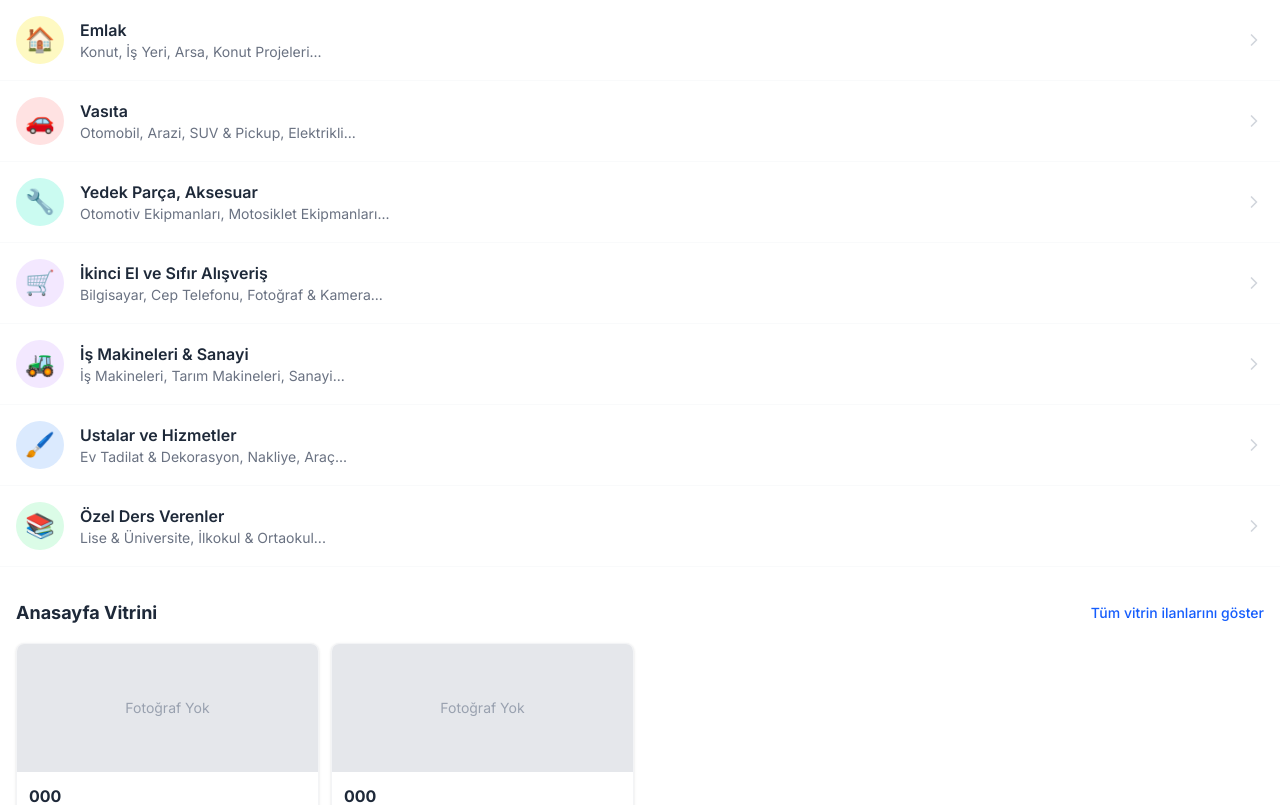
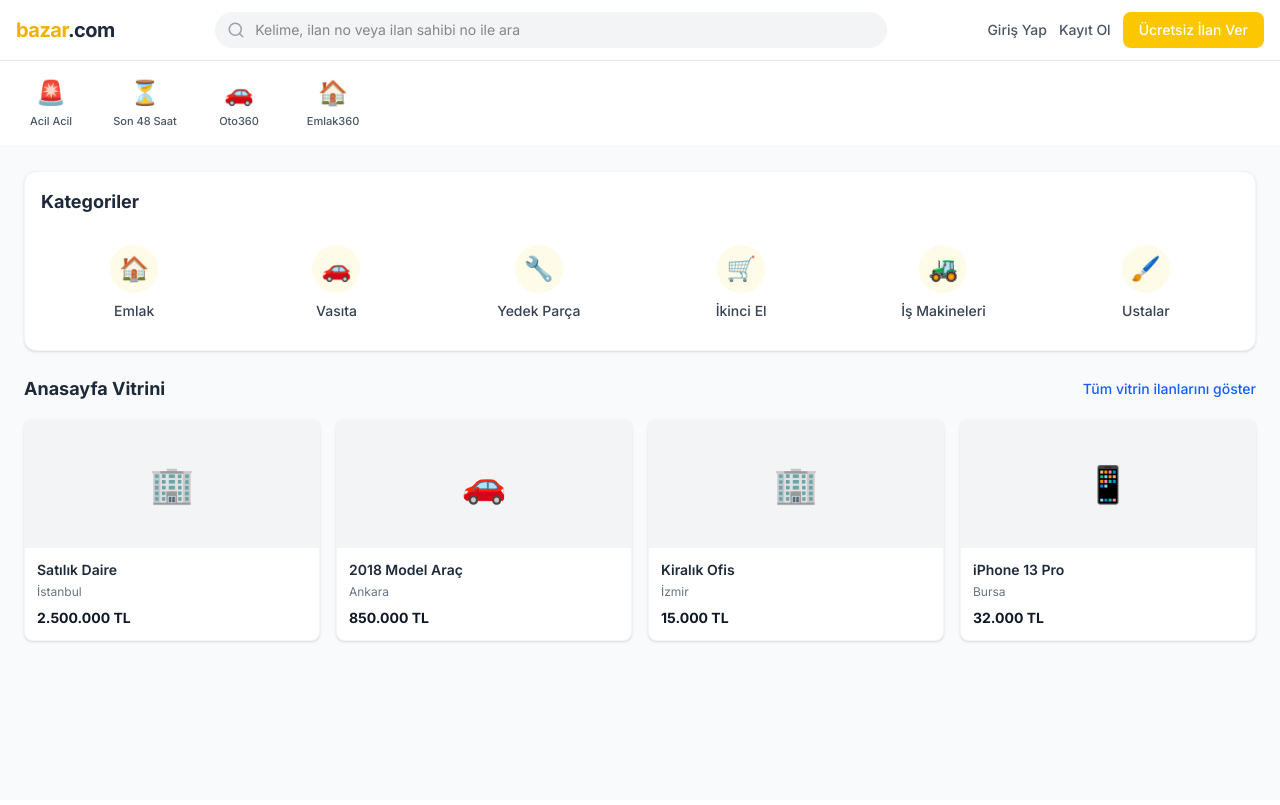
Before and after one commit to fd1328fd-hash/web-ticaret, a Next.js app: page / in a window 1280 px wide. Shown: the top 805 px of the page. Built offline with nearby package versions, Linux system fonts and the light colour scheme.

Commit message:
Ana sayfa sahibinden tarzinda sadeleştirildi

```diff
--- a/app/page.tsx
+++ b/app/page.tsx
@@ -2,7 +2,7 @@ import Link from 'next/link';
 import { Search, Menu } from 'lucide-react';
 
 export default function Home() {
-  // Sadece üstteki yatay kayan butonlarda görünecek
+  // Hızlı erişim butonları (Yatay kayan)
   const hizliLinkler = [
     { name: 'Acil Acil', href: '/kategori/acil', icon: '🚨' },
     { name: 'Son 48 Saat', href: '/kategori/son48', icon: '⏳' },
@@ -10,24 +10,62 @@ export default function Home() {
     { name: 'Emlak360', href: '/kategori/emlak360', icon: '🏠' },
   ];
 
-  // Ana kategori listesi (Acil Acil buradan kaldırıldı)
+  // Ana Kategoriler (Izgara Düzeni)
   const kategoriler = [
-    { name: 'Emlak', desc: 'Konut, İş Yeri, Arsa, Konut Projeleri...', href: '/kategori/emlak', icon: '🏠', color: 'bg-yellow-100 text-yellow-600' },
-    { name: 'Vasıta', desc: 'Otomobil, Arazi, SUV & Pickup, Elektrikli...', href: '/kategori/vasita', icon: '🚗', color: 'bg-red-100 text-red-600' },
-    { name: 'Yedek Parça, Aksesuar', desc: 'Otomotiv Ekipmanları, Motosiklet Ekipmanları...', href: '/kategori/yedek-parca', icon: '🔧', color: 'bg-teal-100 text-teal-600' },
-    { name: 'İkinci El ve Sıfır Alışveriş', desc: 'Bilgisayar, Cep Telefonu, Fotoğraf & Kamera...', href: '/kategori/alisveris', icon: '🛒', color: 'bg-purple-100 text-purple-600' },
-    { name: 'İş Makineleri & Sanayi', desc: 'İş Makineleri, Tarım Makineleri, Sanayi...', href: '/kategori/is-makineleri', icon: '🚜', color: 'bg-purple-100 text-purple-600' },
-    { name: 'Ustalar ve Hizmetler', desc: 'Ev Tadilat & Dekorasyon, Nakliye, Araç...', href: '/kategori/ustalar', icon: '🖌️', color: 'bg-blue-100 text-blue-600' },
-    { name: 'Özel Ders Verenler', desc: 'Lise & Üniversite, İlkokul & Ortaokul...', href: '/kategori/ozel-ders', icon: '📚', color: 'bg-green-100 text-green-600' },
+    { name: 'Emlak', href: '/kategori/emlak', icon: '🏠' },
+    { name: 'Vasıta', href: '/kategori/vasita', icon: '🚗' },
+    { name: 'Yedek Parça', href: '/kategori/yedek-parca', icon: '🔧' },
+    { name: 'İkinci El', href: '/kategori/alisveris', icon: '🛒' },
+    { name: 'İş Makineleri', href: '/kategori/is-makineleri', icon: '🚜' },
+    { name: 'Ustalar', href: '/kategori/ustalar', icon: '🖌️' },
+  ];
+
+  // Vitrin İlanları (Örnek)
+  const vitrinIlanlari = [
+    { id: 1, title: 'Satılık Daire', price: '2.500.000 TL', location: 'İstanbul', img: '🏢' },
+    { id: 2, title: '2018 Model Araç', price: '850.000 TL', location: 'Ankara', img: '🚗' },
+    { id: 3, title: 'Kiralık Ofis', price: '15.000 TL', location: 'İzmir', img: '🏢' },
+    { id: 4, title: 'iPhone 13 Pro', price: '32.000 TL', location: 'Bursa', img: '📱' },
   ];
 
   return (
-    <div className="pb-20">
-      {/* Üst Arama Çubuğu (Mobil için) */}
-      <div className="md:hidden bg-white sticky top-0 z-40 p-3 border-b border-gray-200">
+    <div className="pb-20 bg-gray-50 min-h-screen">
+
+      {/* Üst Başlık ve Arama Çubuğu */}
+      <div className="bg-white sticky top-0 z-40 border-b border-gray-200">
+        <div className="max-w-7xl mx-auto px-4 py-3 flex items-center justify-between gap-4">
+          {/* Logo ve Menü (Mobil için) */}
           <div className="flex items-center gap-3">
-          <Menu className="text-gray-600" size={24} />
-          <div className="flex-1 relative">
+            <Menu className="md:hidden text-gray-600" size={24} />
+            <Link href="/" className="text-xl font-bold tracking-tight">
+              <span className="text-yellow-500">bazar</span><span className="text-gray-800">.com</span>
+            </Link>
+          </div>
+
+          {/* Arama Çubuğu */}
+          <div className="flex-1 hidden md:flex relative max-w-2xl">
+            <Search className="absolute left-3 top-1/2 -translate-y-1/2 text-gray-400" size={18} />
+            <input
+              type="text"
+              placeholder="Kelime, ilan no veya ilan sahibi no ile ara"
+              className="w-full bg-gray-100 rounded-full py-2 pl-10 pr-4 text-sm focus:outline-none focus:ring-2 focus:ring-yellow-400"
+            />
+          </div>
+
+          {/* Sağ Üst Butonlar */}
+          <div className="flex items-center gap-3 text-sm font-medium">
+            <Link href="/giris" className="text-gray-600 hover:text-yellow-500 hidden md:block">Giriş Yap</Link>
+            <Link href="/kayit" className="text-gray-600 hover:text-yellow-500 hidden md:block">Kayıt Ol</Link>
+            <Link href="/ilan-ver" className="bg-yellow-400 hover:bg-yellow-500 text-white px-4 py-2 rounded-lg transition-colors">
+              Ücretsiz İlan Ver
+            </Link>
+          </div>
+        </div>
+      </div>
+
+      {/* Mobil Arama Çubuğu (Sadece mobilde görünür) */}
+      <div className="md:hidden bg-white p-3 border-b border-gray-200">
+        <div className="relative">
           <Search className="absolute left-3 top-1/2 -translate-y-1/2 text-gray-400" size={18} />
           <input
             type="text"
@@ -36,10 +74,9 @@ export default function Home() {
           />
         </div>
       </div>
-      </div>
 
-      {/* Yatay Kayan Hızlı Linkler (Mobil için) */}
-      <div className="md:hidden bg-white py-3 px-4 flex gap-4 overflow-x-auto no-scrollbar border-b border-gray-100">
+      {/* Hızlı Erişim Butonları (Yatay Kayan) */}
+      <div className="bg-white py-4 px-4 flex gap-6 overflow-x-auto no-scrollbar border-b border-gray-100">
         {hizliLinkler.map((link) => (
           <Link key={link.name} href={link.href} className="flex flex-col items-center min-w-[70px] gap-1">
             <span className="text-2xl">{link.icon}</span>
@@ -48,53 +85,51 @@ export default function Home() {
         ))}
       </div>
 
-      {/* Kategori Listesi */}
-      <div className="bg-white mt-2 md:mt-0">
+      {/* Ana İçerik */}
+      <div className="max-w-7xl mx-auto p-4 md:p-6">
+
+        {/* Kategoriler (Izgara Düzeni) */}
+        <div className="bg-white rounded-xl shadow-sm border border-gray-100 p-4 mb-6">
+          <h2 className="text-lg font-bold text-gray-800 mb-4">Kategoriler</h2>
+          <div className="grid grid-cols-3 md:grid-cols-6 gap-4">
             {kategoriler.map((kat) => (
               <Link
                 key={kat.name}
                 href={kat.href}
-            className="flex items-center p-4 border-b border-gray-50 hover:bg-gray-50 transition-colors"
+                className="flex flex-col items-center justify-center p-3 rounded-lg hover:bg-gray-50 transition-colors border border-transparent hover:border-yellow-200"
               >
-            <div className={`w-12 h-12 rounded-full flex items-center justify-center text-2xl ${kat.color} mr-4 shrink-0`}>
+                <div className="w-12 h-12 rounded-full bg-yellow-50 flex items-center justify-center text-2xl mb-2">
                   {kat.icon}
                 </div>
-            <div className="flex-1 min-w-0">
-              <h3 className="text-base font-semibold text-gray-800">{kat.name}</h3>
-              <p className="text-sm text-gray-500 truncate">{kat.desc}</p>
-            </div>
-            <div className="text-gray-300 ml-2">
-              <svg width="20" height="20" viewBox="0 0 24 24" fill="none" stroke="currentColor" strokeWidth="2" strokeLinecap="round" strokeLinejoin="round"><path d="m9 18 6-6-6-6"/></svg>
-            </div>
+                <span className="text-sm font-medium text-gray-700 text-center">{kat.name}</span>
               </Link>
             ))}
           </div>
+        </div>
 
-      {/* Vitrin Alanı */}
-      <div className="p-4 mt-4">
+        {/* Anasayfa Vitrini */}
+        <div>
           <div className="flex justify-between items-center mb-4">
             <h2 className="text-lg font-bold text-gray-800">Anasayfa Vitrini</h2>
-          <Link href="/vitrin" className="text-sm text-blue-600 font-medium">Tüm vitrin ilanlarını göster</Link>
+            <Link href="/vitrin" className="text-sm text-blue-600 font-medium hover:underline">Tüm vitrin ilanlarını göster</Link>
           </div>
 
-        <div className="grid grid-cols-2 md:grid-cols-4 gap-3">
-          <div className="bg-white rounded-lg shadow-sm border border-gray-100 overflow-hidden">
-             <div className="h-32 bg-gray-200 flex items-center justify-center text-gray-400 text-sm">Fotoğraf Yok</div>
+          <div className="grid grid-cols-2 md:grid-cols-4 gap-4">
+            {vitrinIlanlari.map((ilan) => (
+              <div key={ilan.id} className="bg-white rounded-lg shadow-sm border border-gray-100 overflow-hidden hover:shadow-md transition-shadow cursor-pointer">
+                <div className="h-32 bg-gray-100 flex items-center justify-center text-4xl">
+                  {ilan.img}
+                </div>
                 <div className="p-3">
-                <div className="font-bold text-gray-800">000</div>
-                <div className="text-xs text-gray-500 mt-1">Batman</div>
-                <div className="text-sm font-semibold text-gray-900 mt-2">4.578 TL</div>
+                  <div className="font-semibold text-gray-800 text-sm truncate">{ilan.title}</div>
+                  <div className="text-xs text-gray-500 mt-1">{ilan.location}</div>
+                  <div className="text-sm font-bold text-gray-900 mt-2">{ilan.price}</div>
                 </div>
               </div>
-           <div className="bg-white rounded-lg shadow-sm border border-gray-100 overflow-hidden">
-             <div className="h-32 bg-gray-200 flex items-center justify-center text-gray-400 text-sm">Fotoğraf Yok</div>
-             <div className="p-3">
-                <div className="font-bold text-gray-800">000</div>
-                <div className="text-xs text-gray-500 mt-1">Bilecik</div>
-                <div className="text-sm font-semibold text-gray-900 mt-2">88 TL</div>
+            ))}
           </div>
         </div>
-        </div>
+
       </div>
 
     </div>
```
Lines whose indentation alone changed are shown as unchanged.
